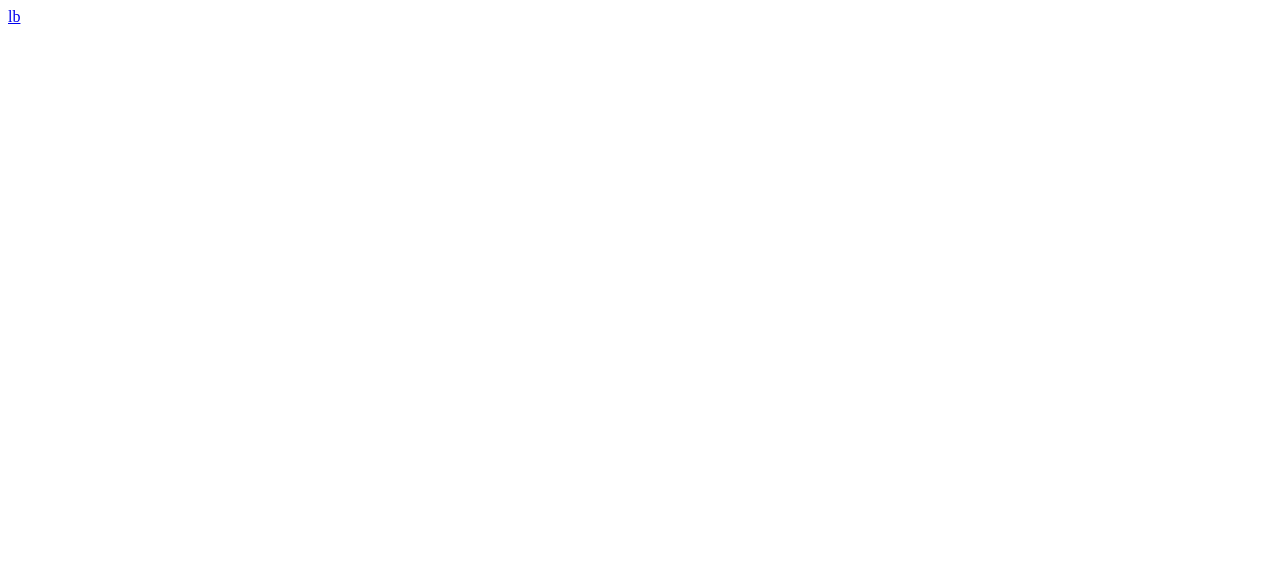
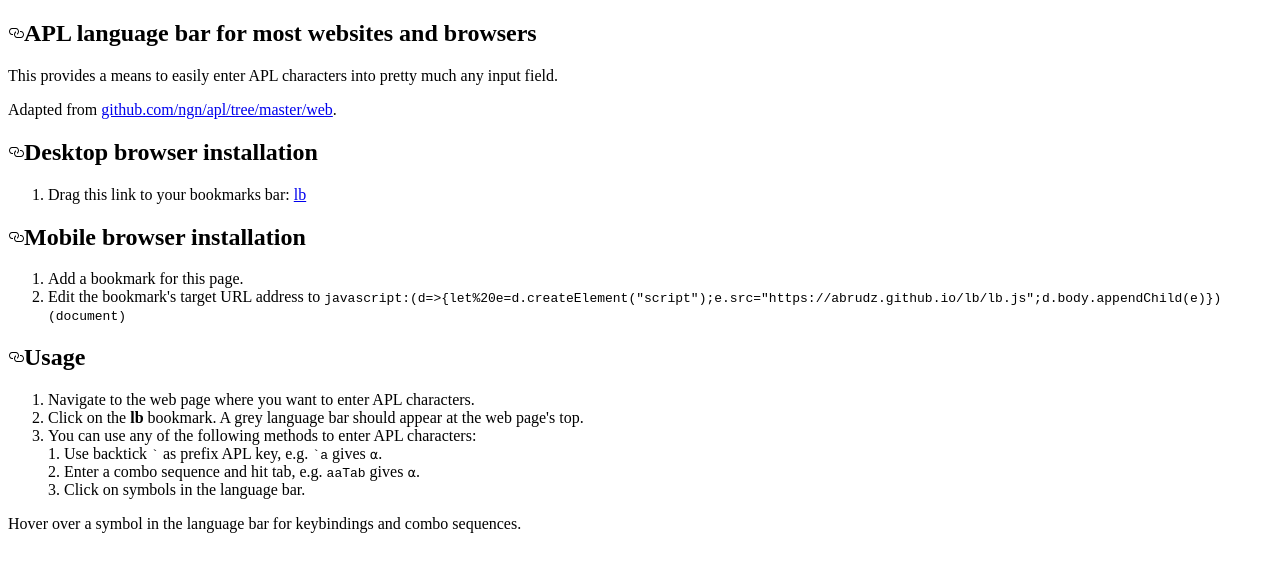
Before and after one commit to abrudz/lb, a plain HTML site: page index.html in a window 1280 px wide. Drawn offline with Linux system fonts and the light colour scheme.

Commit message:
Update with adapted readme text

```diff
--- a/index.html
+++ b/index.html
@@ -2,6 +2,28 @@
 <html>
 <head><meta charset=utf-8><title>lb</title></head>
 <body>
-<a href='javascript:(d=>{let e=d.createElement("script");e.src="https://abrudz.github.io/lb/lb.js";d.body.appendChild(e)})(document)'>lb</a>
+<div id="readme" class="readme blob instapaper_body">
+    <article class="markdown-body entry-content" itemprop="text"><h1><a href="#apl-language-bar-for-most-websites-and-browsers" aria-hidden="true" class="anchor" id="user-content-apl-language-bar-for-most-websites-and-browsers"><svg aria-hidden="true" class="octicon octicon-link" height="16" version="1.1" viewBox="0 0 16 16" width="16"><path fill-rule="evenodd" d="M4 9h1v1H4c-1.5 0-3-1.69-3-3.5S2.55 3 4 3h4c1.45 0 3 1.69 3 3.5 0 1.41-.91 2.72-2 3.25V8.59c.58-.45 1-1.27 1-2.09C10 5.22 8.98 4 8 4H4c-.98 0-2 1.22-2 2.5S3 9 4 9zm9-3h-1v1h1c1 0 2 1.22 2 2.5S13.98 12 13 12H9c-.98 0-2-1.22-2-2.5 0-.83.42-1.64 1-2.09V6.25c-1.09.53-2 1.84-2 3.25C6 11.31 7.55 13 9 13h4c1.45 0 3-1.69 3-3.5S14.5 6 13 6z"></path></svg></a>APL language bar for most websites and browsers</h1>
+<p>This provides a means to easily enter APL characters into pretty much any input field.</p>
+<p>Adapted from <a href="https://github.com/ngn/apl/tree/master/web">github.com/ngn/apl/tree/master/web</a>.</p>
+<h2><a href="#desktop-browser-installation" aria-hidden="true" class="anchor" id="user-content-desktop-browser-installation"><svg aria-hidden="true" class="octicon octicon-link" height="16" version="1.1" viewBox="0 0 16 16" width="16"><path fill-rule="evenodd" d="M4 9h1v1H4c-1.5 0-3-1.69-3-3.5S2.55 3 4 3h4c1.45 0 3 1.69 3 3.5 0 1.41-.91 2.72-2 3.25V8.59c.58-.45 1-1.27 1-2.09C10 5.22 8.98 4 8 4H4c-.98 0-2 1.22-2 2.5S3 9 4 9zm9-3h-1v1h1c1 0 2 1.22 2 2.5S13.98 12 13 12H9c-.98 0-2-1.22-2-2.5 0-.83.42-1.64 1-2.09V6.25c-1.09.53-2 1.84-2 3.25C6 11.31 7.55 13 9 13h4c1.45 0 3-1.69 3-3.5S14.5 6 13 6z"></path></svg></a>Desktop browser installation</h2>
+<ol>
+<li>Drag this link to your bookmarks bar: <a href='javascript:(d=>{let e=d.createElement("script");e.src="https://abrudz.github.io/lb/lb.js";d.body.appendChild(e)})(document)'>lb</a>
+</li>
+</ol>
+<h2><a href="#mobile-browser-installation" aria-hidden="true" class="anchor" id="user-content-mobile-browser-installation"><svg aria-hidden="true" class="octicon octicon-link" height="16" version="1.1" viewBox="0 0 16 16" width="16"><path fill-rule="evenodd" d="M4 9h1v1H4c-1.5 0-3-1.69-3-3.5S2.55 3 4 3h4c1.45 0 3 1.69 3 3.5 0 1.41-.91 2.72-2 3.25V8.59c.58-.45 1-1.27 1-2.09C10 5.22 8.98 4 8 4H4c-.98 0-2 1.22-2 2.5S3 9 4 9zm9-3h-1v1h1c1 0 2 1.22 2 2.5S13.98 12 13 12H9c-.98 0-2-1.22-2-2.5 0-.83.42-1.64 1-2.09V6.25c-1.09.53-2 1.84-2 3.25C6 11.31 7.55 13 9 13h4c1.45 0 3-1.69 3-3.5S14.5 6 13 6z"></path></svg></a>Mobile browser installation</h2>
+<ol>
+<li>Add a bookmark for this page.</li>
+<li>Edit the bookmark's target URL address to <code>javascript:(d=&gt;{let%20e=d.createElement("script");e.src="https://abrudz.github.io/lb/lb.js";d.body.appendChild(e)})(document)</code></li>
+</ol>
+<h2><a href="#usage" aria-hidden="true" class="anchor" id="user-content-usage"><svg aria-hidden="true" class="octicon octicon-link" height="16" version="1.1" viewBox="0 0 16 16" width="16"><path fill-rule="evenodd" d="M4 9h1v1H4c-1.5 0-3-1.69-3-3.5S2.55 3 4 3h4c1.45 0 3 1.69 3 3.5 0 1.41-.91 2.72-2 3.25V8.59c.58-.45 1-1.27 1-2.09C10 5.22 8.98 4 8 4H4c-.98 0-2 1.22-2 2.5S3 9 4 9zm9-3h-1v1h1c1 0 2 1.22 2 2.5S13.98 12 13 12H9c-.98 0-2-1.22-2-2.5 0-.83.42-1.64 1-2.09V6.25c-1.09.53-2 1.84-2 3.25C6 11.31 7.55 13 9 13h4c1.45 0 3-1.69 3-3.5S14.5 6 13 6z"></path></svg></a>Usage</h2>
+<ol>
+<li>Navigate to the web page where you want to enter APL characters.</li>
+<li>Click on the <strong>lb</strong> bookmark. A grey language bar should appear at the web page's top.</li>
+<li>You can use any of the following methods to enter APL characters:<br>1. Use backtick <kbd>`</kbd> as prefix APL key, e.g. <kbd>`</kbd><kbd>a</kbd> gives <code>⍺</code>.<br>2. Enter a combo sequence and hit tab, e.g. <kbd>a</kbd><kbd>a</kbd><kbd>Tab</kbd> gives <code>⍺</code>.<br>3. Click on symbols in the language bar.</li>
+</ol>
+<p>Hover over a symbol in the language bar for keybindings and combo sequences.</p>
+</article>
+</div>
 </body>
 </html>
```
